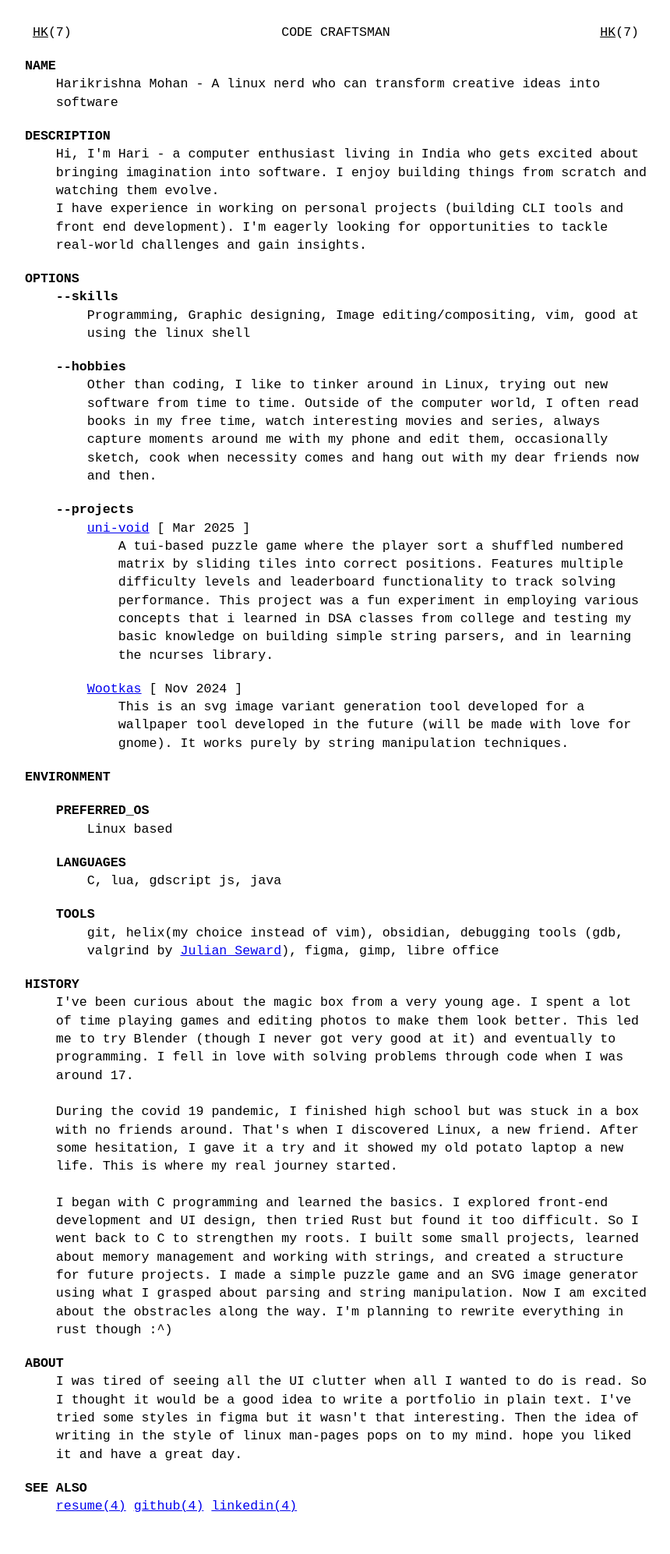
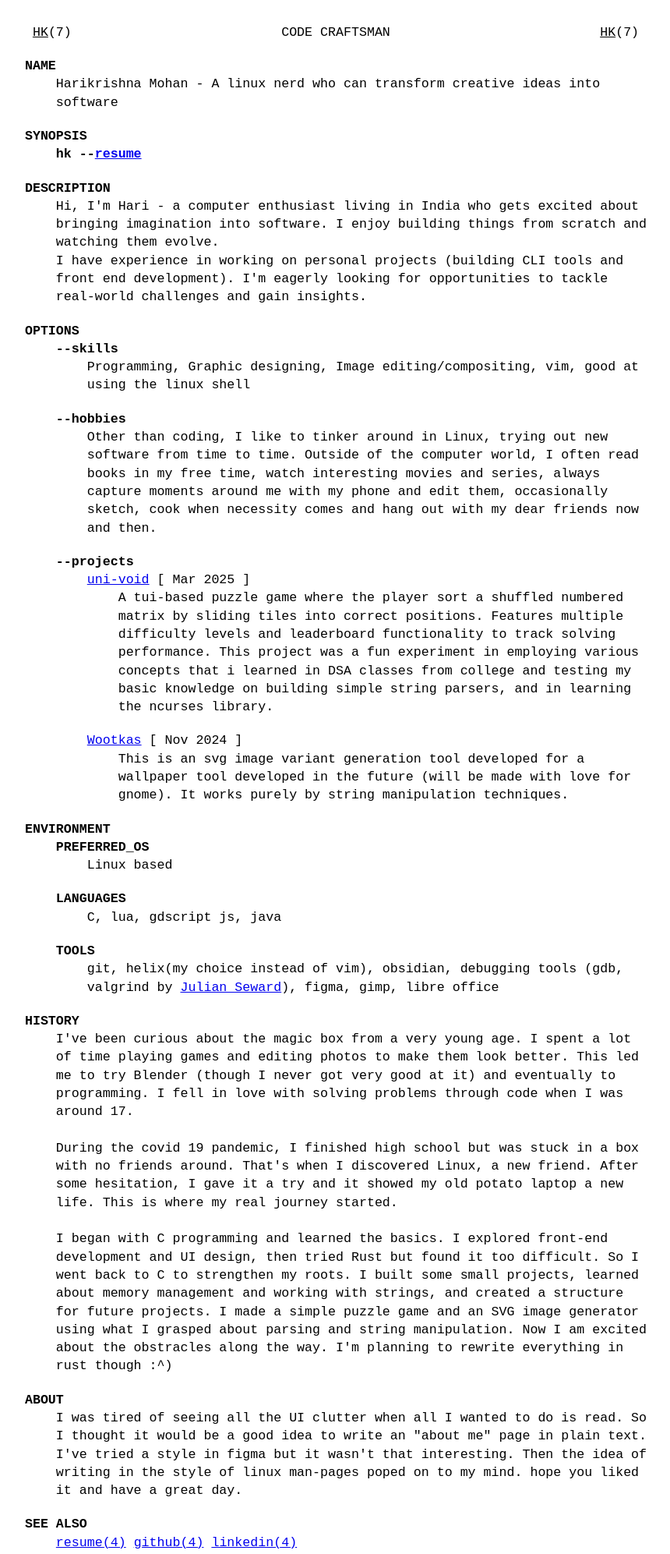
Before and after one commit to harikrishnamohann/harikrishnamohann.github.io, a plain HTML site: page index.html in a window 1280 px wide. Shown: the whole page at 78% size, without its empty margins (209-1069 px from the left). Drawn offline with Linux system fonts and the light colour scheme.

Commit message:
resume testing

```diff
--- a/index.html
+++ b/index.html
@@ -55,7 +55,15 @@
     </header>
     <section>
         <b>NAME</b>
-        <p class="indent">Harikrishna Mohan - A linux nerd who can transform creative ideas into software</p>
+        <p class="indent">
+            Harikrishna Mohan - A linux nerd who can transform creative ideas into software
+        </p>
+    </section>
+    <section>
+        <b>SYNOPSIS</b>
+        <p class="indent">
+            <b>hk --<a href="https://github.com/harikrishnamohann/hk/files/harikrishnamohan_resume.pdf">resume</a></b>
+        </p>
     </section>
     <section>
         <b>DESCRIPTION</b>
@@ -116,10 +124,10 @@
     </section>
     <section>
         <b>ENVIRONMENT</b>
-        <section class="indent">
+        <div class="indent">
             <b>PREFERRED_OS</b>
             <p class="indent">Linux based</p>
-        </section>
+        </div>
         <section class="indent">
             <b>LANGUAGES</b>
             <p class="indent">C, lua, gdscript js, java</p>
@@ -169,16 +177,16 @@
         <b>ABOUT</b>
         <p class="indent">
             I was tired of seeing all the UI clutter when all I wanted to do is read.
-            So I thought it would be a good idea to write a portfolio in plain text.
-            I've tried some styles in figma but it wasn't that interesting.
-            Then the idea of writing in the style of linux man-pages pops on to my mind.
+            So I thought it would be a good idea to write an "about me" page in plain text.
+            I've tried a style in figma but it wasn't that interesting.
+            Then the idea of writing in the style of linux man-pages poped on to my mind.
             hope you liked it and have a great day.
         </p>
     </section>
     <section>
         <b>SEE ALSO</b>
         <br>
-        <a href="#" class="indent">resume(4)</a>
+        <a href="https://github.com/harikrishnamohann/hk/files/harikrishnamohan_resume.pdf" class="indent">resume(4)</a>
         <a href="https://github.com/harikrishnamohann">github(4)</a>
         <a href="https://www.linkedin.com/in/harikrishna-mohan-7b6a26290">linkedin(4)</a>
     </section>
```
Also changed, not shown: 1 other file.
